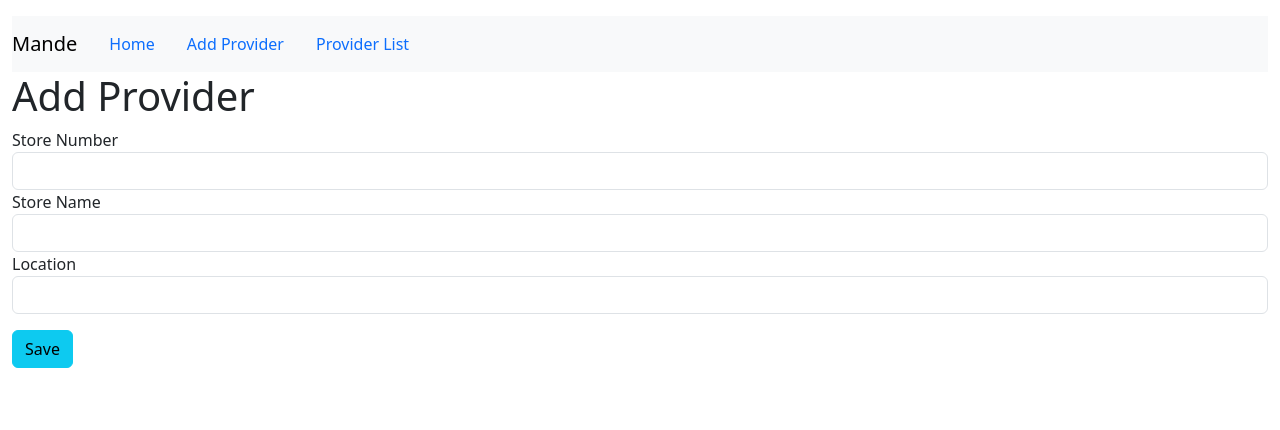
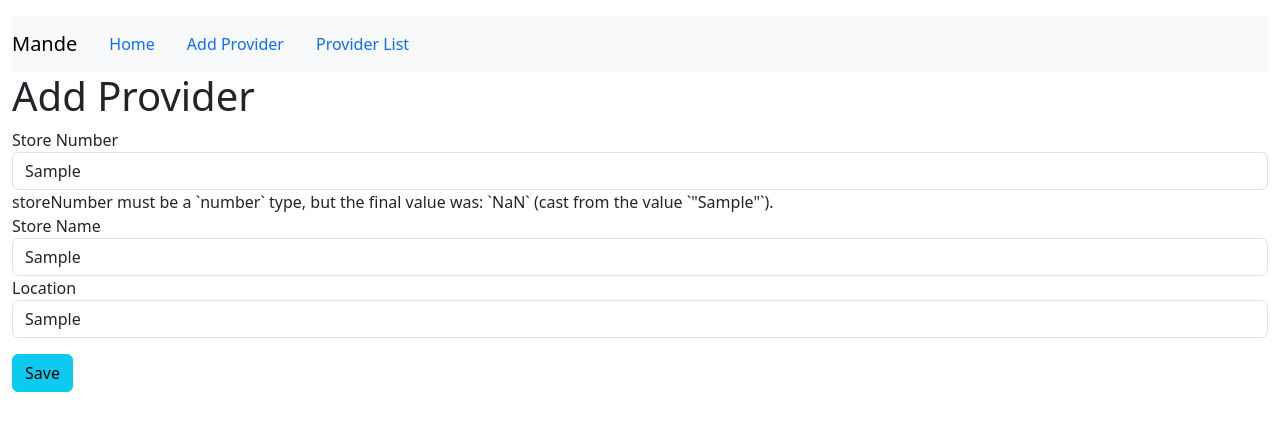
Before and after one commit to Thiemoko27/Provider_Managment, a React (Vite) app: page /add-provider in a window 1280 px wide. Both pictures are taken after typing "Sample", "Sample", "Sample" into the empty fields and a click on the button "Save". Shown: the top 430 px of the page. Built offline with nearby package versions, Linux system fonts and the light colour scheme; no server answers.

Commit message:
adding validation system to form

```diff
--- a/package.json
+++ b/package.json
@@ -10,9 +10,11 @@
     "preview": "vite preview"
   },
   "dependencies": {
+    "formik": "^2.4.6",
     "react": "^18.2.0",
     "react-dom": "^18.2.0",
-    "react-router-dom": "^6.24.0"
+    "react-router-dom": "^6.24.0",
+    "yup": "^1.4.0"
   },
   "devDependencies": {
     "@types/react": "^18.2.66",
--- a/src/App.jsx
+++ b/src/App.jsx
@@ -10,7 +10,7 @@ function App({fetchProviders}) {
         <Router>
 
           <nav className="navbar navbar-expand-lg navbar-light bg-light">
-              <a class="navbar-brand" href="#">Mande</a>
+              <a className="navbar-brand" href="#">Mande</a>
               <div className="nav-bar nav">
                 <Link to="/home" className="nav-item nav-link active">
                   Home
--- a/src/Components/Pages/providerForm.jsx
+++ b/src/Components/Pages/providerForm.jsx
@@ -1,86 +1,75 @@
-import { useState } from "react"
+import { useFormik } from "formik"
+import * as Yup from "yup"
 
     const ProviderForm = ({fetchProviders}) => {
 
-        const [storeName, setStoreName] = useState('')
-        const [storeNumber, setStoreNumber] = useState('')
-        const [location, setLocation] = useState('')
-        const [errors, setErrors] = useState({})
-        const[submitedData, setSubmitedData] = useState(null)
-
-        const Validate = () => {
-            const errors = {}
-
-            if(!storeName)
-                errors.storeName = 'Name of store required'
-
-            if(!storeNumber)
-                errors.storeNumber = 'Number of store required'
-
-            if(!location)
-                errors.location = 'location of store required'
-
-            return errors
-        }
-
-        const addProvider = async (provider) => {
-            const response = await fetch('https://localhost:7088/Provider', {
+        const formik = useFormik({
+            initialValues: {
+                storeName: '',
+                storeNumber: '',
+                location: ''
+            },
+            validationSchema: Yup.object({
+                storeName: Yup.string().required('Store name is required'),
+                storeNumber: Yup.number().required('Store number is required'),
+                location: Yup.string().required('Store location is required')
+            }),
+            onSubmit: (values) => {
+                fetch('https://localhost:7088/Provider', {
                     method: 'POST',
                     headers: {
                         'Content-Type': 'application/json'
                     },
-                body: JSON.stringify(provider)
+                    body: JSON.stringify(values)
+                }).then(result => {
+                    if(!result.ok) {
+                        throw new Error('Failed to add provider...')
+                    }
+                        return result.json()
+                }).then(data => {
+                    console.log('provider added:', data)
+                    if(fetchProviders) {
+                        fetchProviders()
+                    }
+                }).catch(e => {
+                    console.error('failed to add provider: ', e)
                 })
-            const result = response.json()
-            setSubmitedData(result)
             }
-
-        const handleSend = async (e) => {
-            e.preventDefault()
-
-            addProvider({storeName, storeNumber, location})
-            setStoreName('')
-            setStoreNumber('')
-            setLocation('')
-
-            const errors = Validate()
-
-            if(Object.keys(errors).length === 0)
-                console.log('Form Submited')
-            else
-                setErrors(errors)
-        }
+        })
 
         return <div>
             <h1>Add Provider</h1>
-            <form onSubmit={handleSend}>
+            <form onSubmit={formik.handleSubmit}>
                 <label htmlFor="StoreNumber">Store Number</label>
                 <input type="text"
                     id="StoreNumber"
                     className="form-control"
-                    value={storeNumber}
                     onChange={(e) => setStoreNumber(e.target.value)}
-                /> {errors.storeNumber && <p className="alert alert-danger">{errors.storeNumber}</p> }
+                    {...formik.getFieldProps('storeNumber')}
+                /> {formik.touched.storeNumber && formik.errors.storeNumber ? (
+                    <div>{formik.errors.storeNumber}</div>
+                ) : null}
 
                 <label htmlFor="StoreName">Store Name</label>
                 <input type="text"
                     id="StoreName"
                     className="form-control"
-                    value={storeName}
                     onChange={(e) => setStoreName(e.target.value)}
-                /> {errors.storeName && <p className="alert alert-danger">{errors.storeName}</p>}
+                    {...formik.getFieldProps('storeName')}
+                /> {formik.touched.storeName && formik.errors.storeName ? (
+                    <div>{formik.errors.storeName}</div>
+                ) : null}
 
                 <label htmlFor="Location">Location</label>
                 <input type="text"
                     id="Location"
                     className="form-control"
-                    value={location}
                     onChange={(e) => setLocation(e.target.value)}
-                /> {errors.location && <p className="alert alert-danger">{errors.location}</p>}
+                    {...formik.getFieldProps('location')}
+                /> {formik.errors.location}
 
                 <button type="submit" className="btn btn-info my-3">Save</button>
             </form>
-            {submitedData && <p>Provider saved!</p> }
         </div>
     }
 
```
Also changed, not shown: 1 other file (tests, documents, lock files or other folders). Lines whose indentation alone changed are shown as unchanged.
